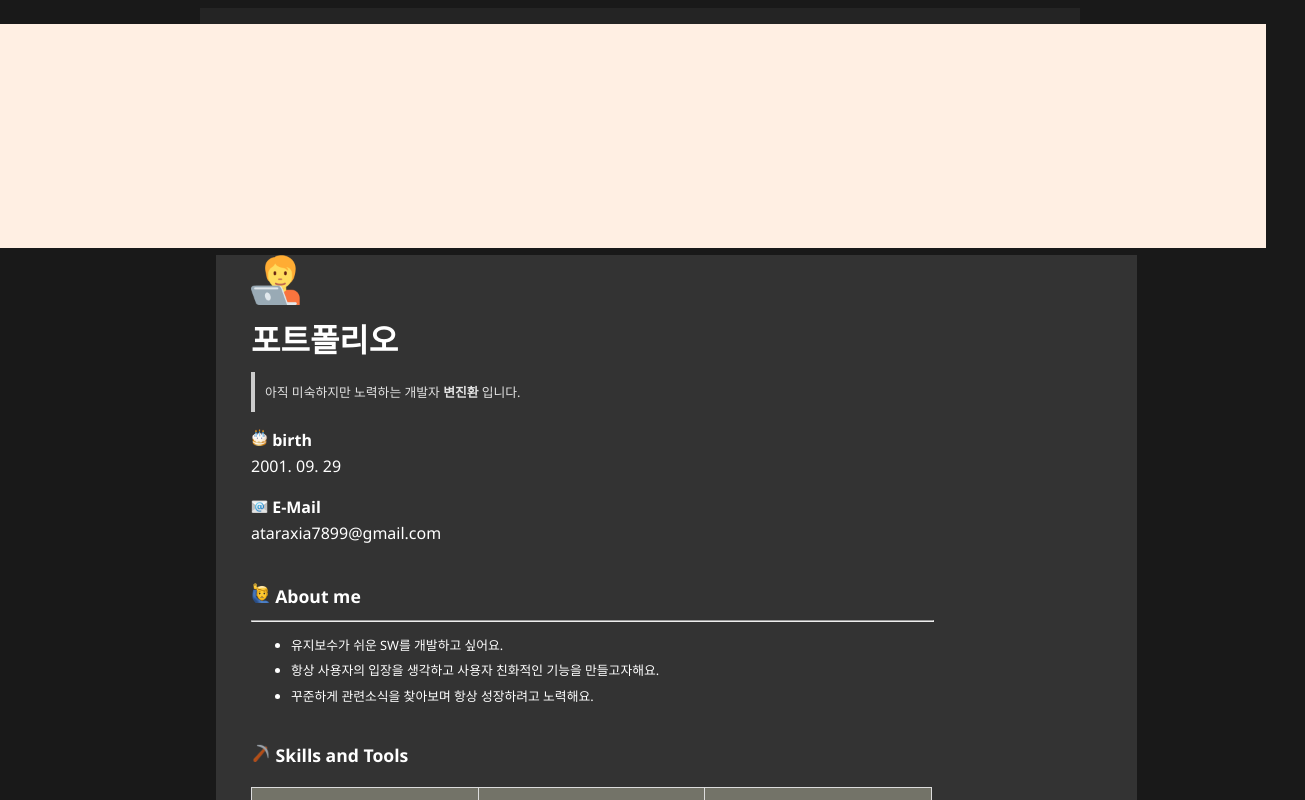
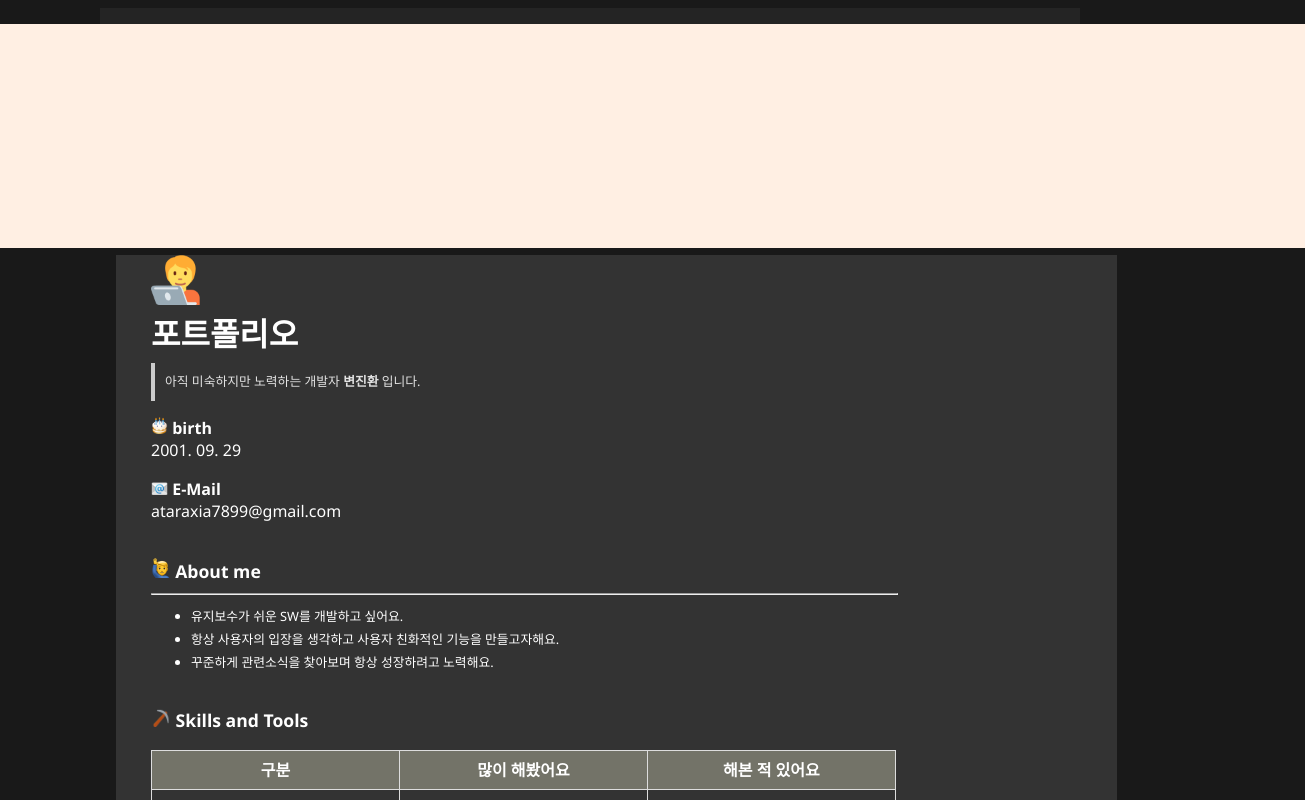
Before and after one commit to ataraxia7899/Portfolio, a React (Vite) app: page / in a window 1280 px wide. Shown: the top 800 px of the page, 1305 px wide, since content can reach past the window. Built offline with nearby package versions, Linux system fonts and the light colour scheme.

Commit message:
양쪽 여백비율을 맞춤 + 커버 가로 길이 그만큼 수정

```diff
--- a/src/App.css
+++ b/src/App.css
@@ -11,8 +11,9 @@
 	background-color: #242424;
 	color: #ffffff;
 	font-family: 'Segoe UI', Tahoma, Geneva, Verdana, sans-serif;
-	line-height: 1.6;
+	line-height: 1.4;
 	box-sizing: border-box;
+	margin-left: -100px;
 }
 
 /* ul 태그를 사용했을때 생기는 기호색을 흰색으로 변경 */
--- a/src/components/Cover.jsx
+++ b/src/components/Cover.jsx
@@ -1,6 +1,6 @@
 export default function Cover() {
 	const CoverStyle = {
-		width: '132%',
+		width: '142.9%',
 		height: '14rem',
 		backgroundColor: '#ffefe3',
 		position: 'absolute',
```
